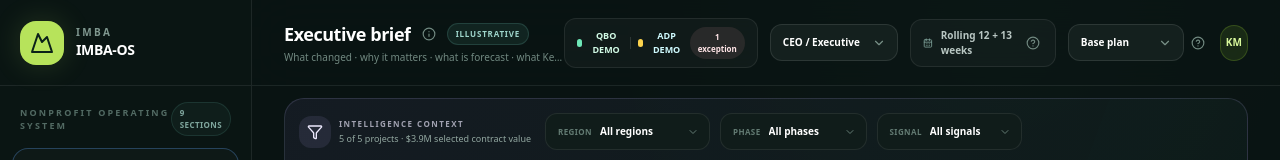
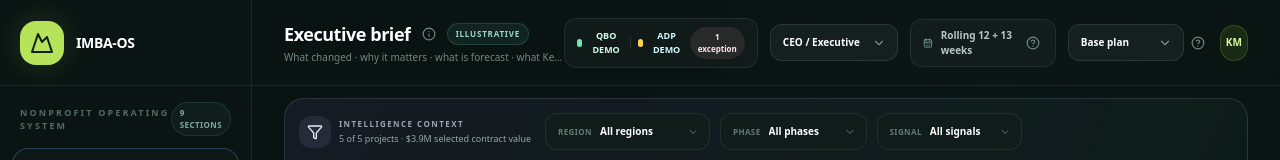
Before and after one commit to PROVENIQ/IMBA, a Next.js app: page / in a window 1280 px wide. Shown: the top 160 px of the page. Built offline with nearby package versions, Linux system fonts and the light colour scheme.

Commit message:
Remove 'IMBA' eyebrow above the IMBA-OS brand lockup
Co-Authored-By: Claude Opus 4.8 <noreply@anthropic.com>

```diff
--- a/src/components/imba/ImbaCeoCockpit.tsx
+++ b/src/components/imba/ImbaCeoCockpit.tsx
@@ -1773,9 +1773,6 @@ export function ImbaCeoCockpit() {
               <Mountain className="h-6 w-6" />
             </div>
             <div>
-              <p className="text-[10px] font-black uppercase tracking-[0.23em] text-[#7f978f]">
-                IMBA
-              </p>
               <h1 className="text-sm font-semibold tracking-tight text-white">
                 IMBA-OS
               </h1>
```
